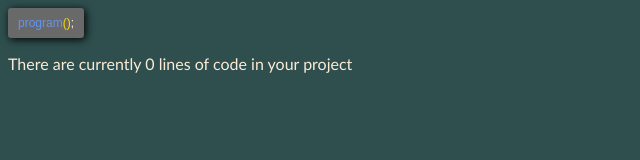
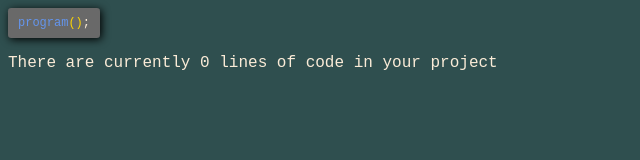
Before and after one commit to Xevinty-github/program-clicker, a plain HTML site: page index.html in a window 1280 px wide. Shown: the whole page, without its empty margins (0-640 px from the left). Drawn offline with Linux system fonts and the light colour scheme.

Commit message:
Add files via upload

```diff
--- a/style.css
+++ b/style.css
@@ -1,10 +1,11 @@
 body {
     background-color: darkslategray;
     color:antiquewhite;
-    font-family: 'Gill Sans', 'Gill Sans MT', Calibri, 'Trebuchet MS', sans-serif;
+    font-family: 'Courier New', Courier, monospace;
 }
 
 .program-button {
+    font-family: 'Courier New', Courier, monospace;
     color:antiquewhite;
     background-color: dimgrey;
     border-style: none;
```
Also changed, not shown: 1 other file.
